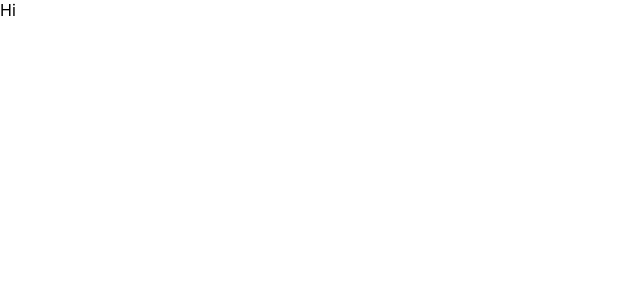
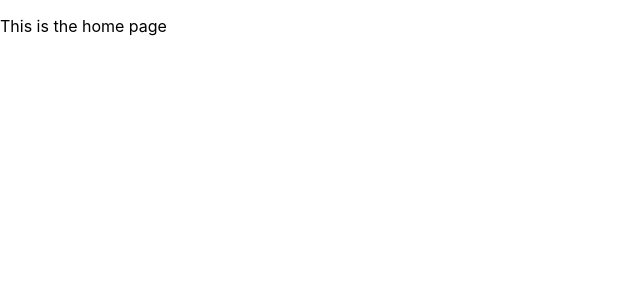
Before and after one commit to TallaBambo/box-office, a React (Create React App) app: page / in a window 1280 px wide. Shown: the top 300 px of the page, without its empty margins (0-640 px from the left). Built offline with nearby package versions, Linux system fonts and the light colour scheme.

Commit message:
added react router

```diff
--- a/package.json
+++ b/package.json
@@ -8,6 +8,8 @@
     "@testing-library/user-event": "^13.5.0",
     "react": "^18.2.0",
     "react-dom": "^18.2.0",
+    "react-router": "^6.3.0",
+    "react-router-dom": "^6.3.0",
     "react-scripts": "5.0.1",
     "web-vitals": "^2.1.4"
   },
--- a/src/App.js
+++ b/src/App.js
@@ -1,9 +1,15 @@
+import React from "react";
+import { Routes, Route } from 'react-router-dom'
+
 function App() {
-  return (
-    <div className="App">
-      Hi
-    </div>
-  );
+  return <Routes >
+
+    <Route path='/' exact element={<p>This is the home page</p>} ></Route>
+    <Route path='/stared' exact element={<p>This is the starred page</p>} ></Route>
+    <Route path="*" element={<p>This is 404 page</p>}></Route>
+
+  </Routes>
+
 }
 
 export default App;
--- a/src/index.js
+++ b/src/index.js
@@ -1,14 +1,15 @@
 import React from 'react';
 import ReactDOM from 'react-dom/client';
+import { BrowserRouter } from 'react-router-dom';
 import './index.css';
 import App from './App';
 import reportWebVitals from './reportWebVitals';
 
 const root = ReactDOM.createRoot(document.getElementById('root'));
 root.render(
-  <React.StrictMode>
+  <BrowserRouter>
     <App />
-  </React.StrictMode>
+  </BrowserRouter>
 );
 
 // If you want to start measuring performance in your app, pass a function
```
Also changed, not shown: 1 other file (tests, documents, lock files or other folders).
